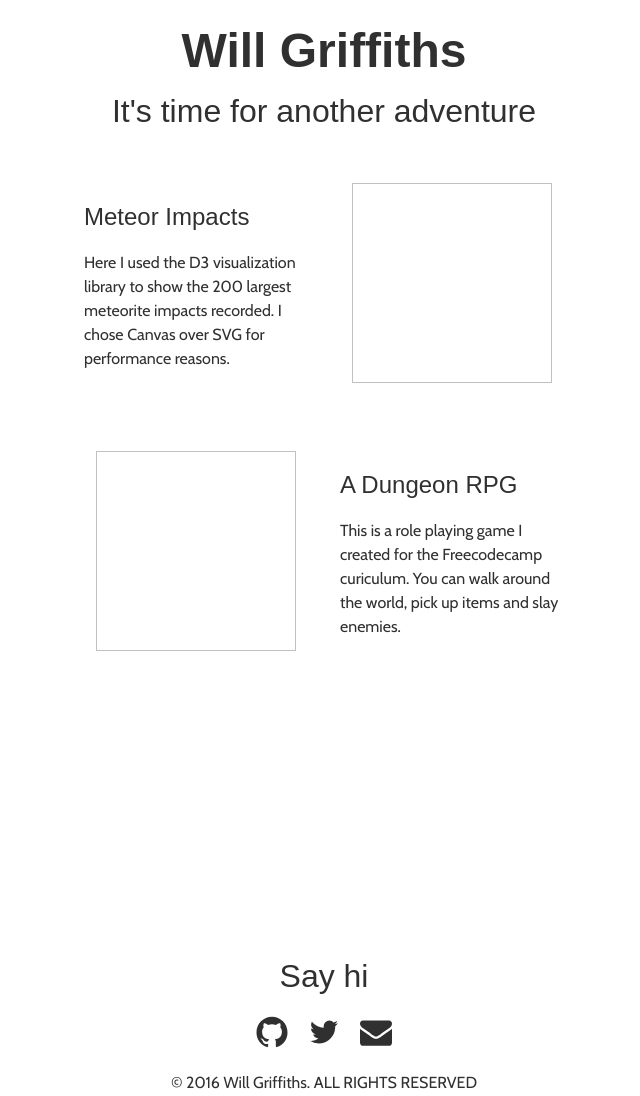
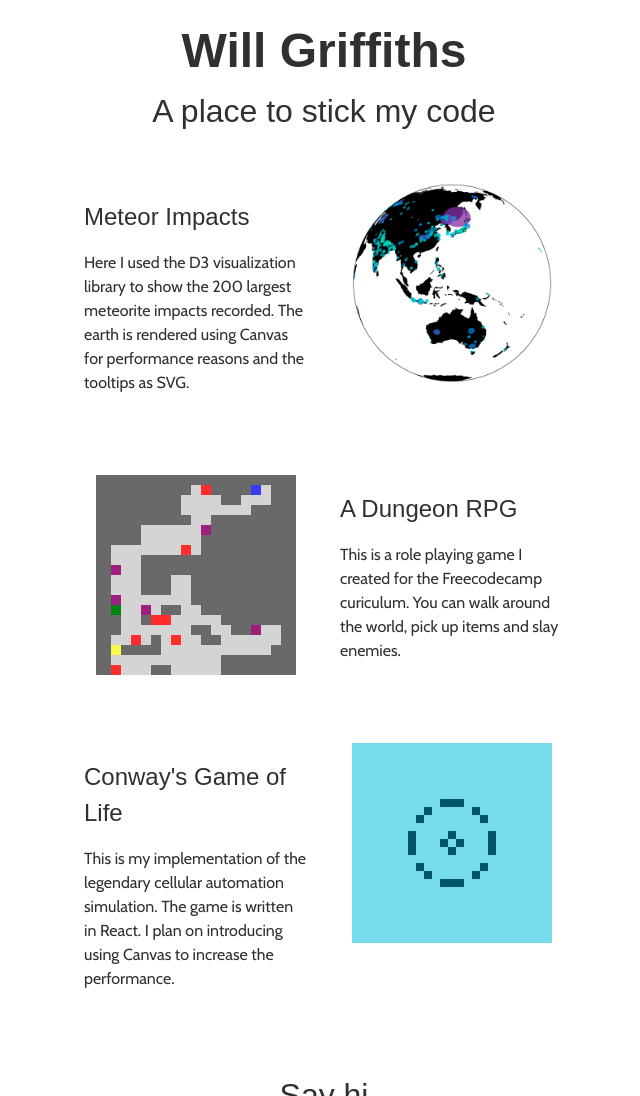
Before and after one commit to willgriffiths/willgriffiths.github.io, a Jekyll site: the page built from index.html, in a window 1280 px wide and 1400 px high, cut to the strip 304-1400 px from the top of the window. Shown: the whole strip, without its empty margins (316-956 px from the left). Built offline with Jekyll 4.4.1, drawn with Linux system fonts in a browser that asks for light colours; some web fonts are replaced.

Commit message:
Add project images and links

```diff
--- a/_layouts/home.html
+++ b/_layouts/home.html
@@ -4,7 +4,6 @@
 {% include head.html %}
 
 <body>
-
     <header class="home">
         <div class="header-upper">
             <div class="header-cover"></div>
@@ -12,7 +11,7 @@
             </div>
         </div>
         <h1 class="header-title">Will Griffiths</h1>
-        <h2 class="header-subtitle">It's time for another adventure</h2>
+        <h2 class="header-subtitle">A place to stick my code</h2>
     </header>
 
     <div class="l-main-wrapper">
@@ -20,20 +19,29 @@
         <section class="main-content">
             <div class="row clearfix">
                 <div class="image right">
-                    <img></img>
+                    <a href="http://bl.ocks.org/willgriffiths/d85ef13cd284d3f7313c16819dcb44d2" target="_blank"><img src="{{ site.base_url }}/assets/images/MeteoriteImpacts.png"></img></a>
                 </div>
                 <div class="text">
                     <h3>Meteor Impacts</h3>
-                    <p>Here I used the D3 visualization library to show the 200 largest meteorite impacts recorded. I chose Canvas over SVG for performance reasons.</p>
+                    <p>Here I used the D3 visualization library to show the 200 largest meteorite impacts recorded. The earth is rendered using Canvas for performance reasons and the tooltips as SVG.</p>
                 </div>
             </div>
             <div class="row clearfix">
                 <div class="image">
-                    <img></img>
+                    <a href="https://codepen.io/willgriffiths/full/kXVBXB/" target="_blank"><img src="{{ site.base_url }}/assets/images/DungeonCrawler.png"></img></a>
                 </div>
                 <div class="text">
                     <h3>A Dungeon RPG</h3>
                     <p>This is a role playing game I created for the Freecodecamp curiculum. You can walk around the world, pick up items and slay enemies.</p>
+                </div>
+            </div>
+            <div class="row clearfix">
+                <div class="image right">
+                    <a href="https://codepen.io/willgriffiths/full/wWmwVy/" target="_blank"><img src="{{ site.base_url }}/assets/images/GameOfLife.png"></img></a>
+                </div>
+                <div class="text">
+                    <h3>Conway's Game of Life</h3>
+                    <p>This is my implementation of the legendary cellular automation simulation. The game is written in React. I plan on introducing using Canvas to increase the performance.</p>
                 </div>
             </div>
         </section>
```
Also changed, not shown: assets/images/DungeonCrawler.png (added), assets/images/GameOfLife.png (added), assets/images/MeteoriteImpacts.png (added), assets/images/monsters-small.png (deleted), assets/images/monsters.png (deleted).
